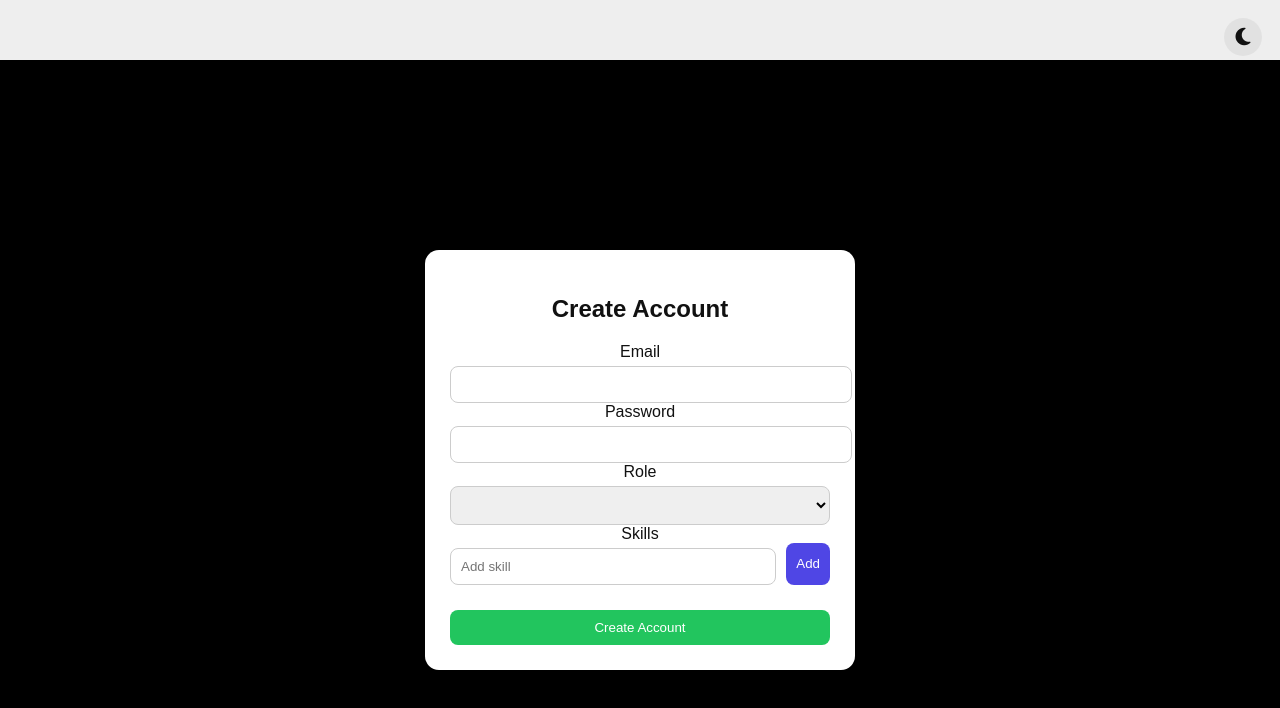
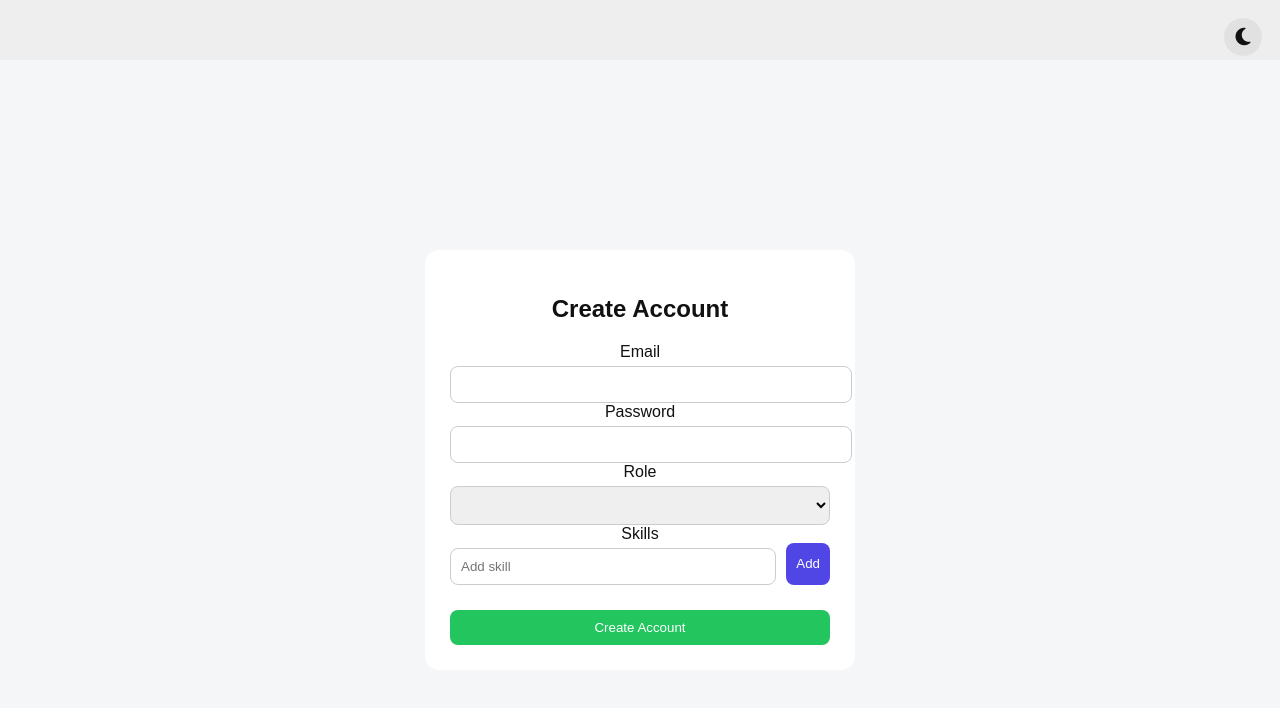
Before and after one commit to esraasaab1-droid/form-signup, a Vue app: page / in a window 1280 px wide. Shown: the top 708 px of the page. Built offline with nearby package versions, Linux system fonts and the light colour scheme.

Commit message:
Update Signup.vue

```diff
--- a/src/components/Signup.vue
+++ b/src/components/Signup.vue
@@ -246,14 +246,14 @@ input, select {
 
 /* light */
 .light {
-  background: black;
-  color: #111;
+  background: #f4f6f8;
+  color: dark;
 }
 
 /* dark */
 .dark {
-  background: white;
-  color: #fff;
+  background: #0f172a;;
+  color: white;
 }
   .dark .theme-icon {
   background: rgba(255,255,255,0.08);
```
